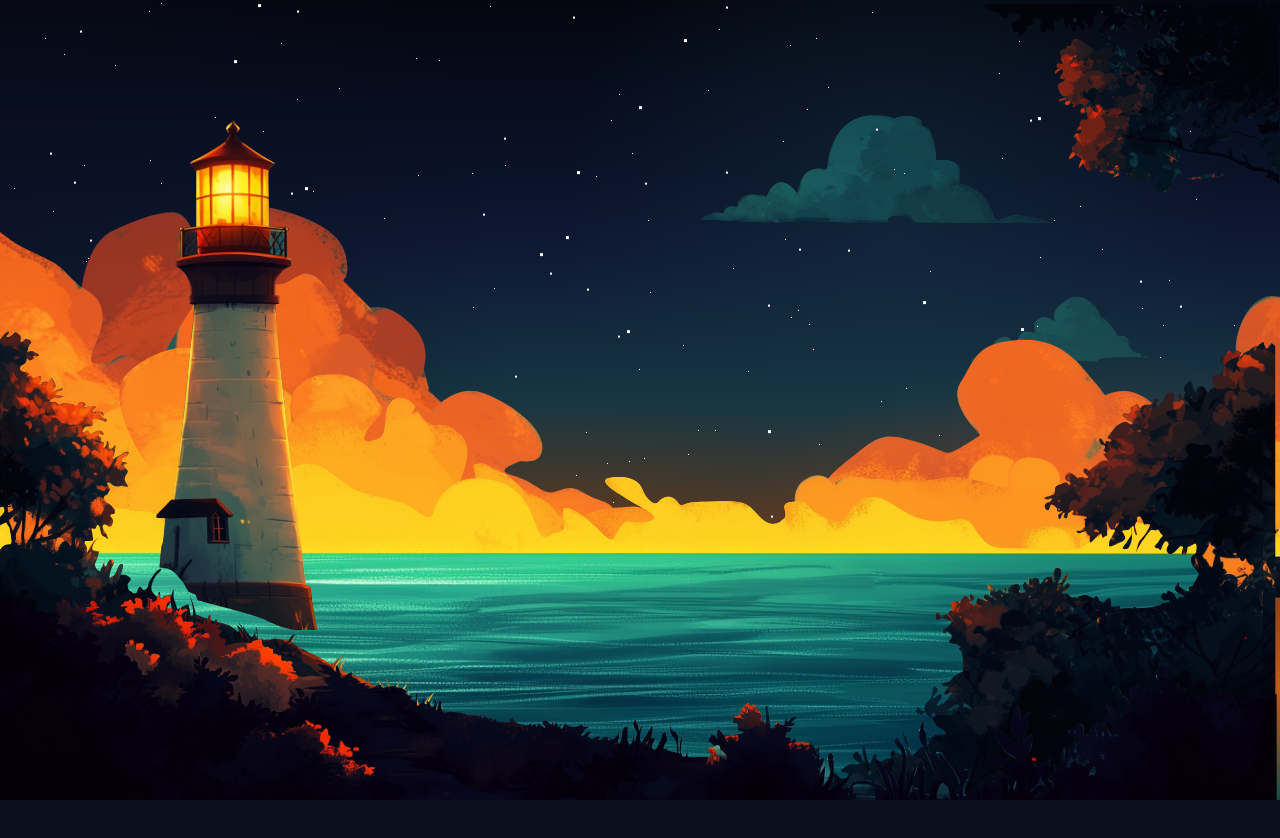
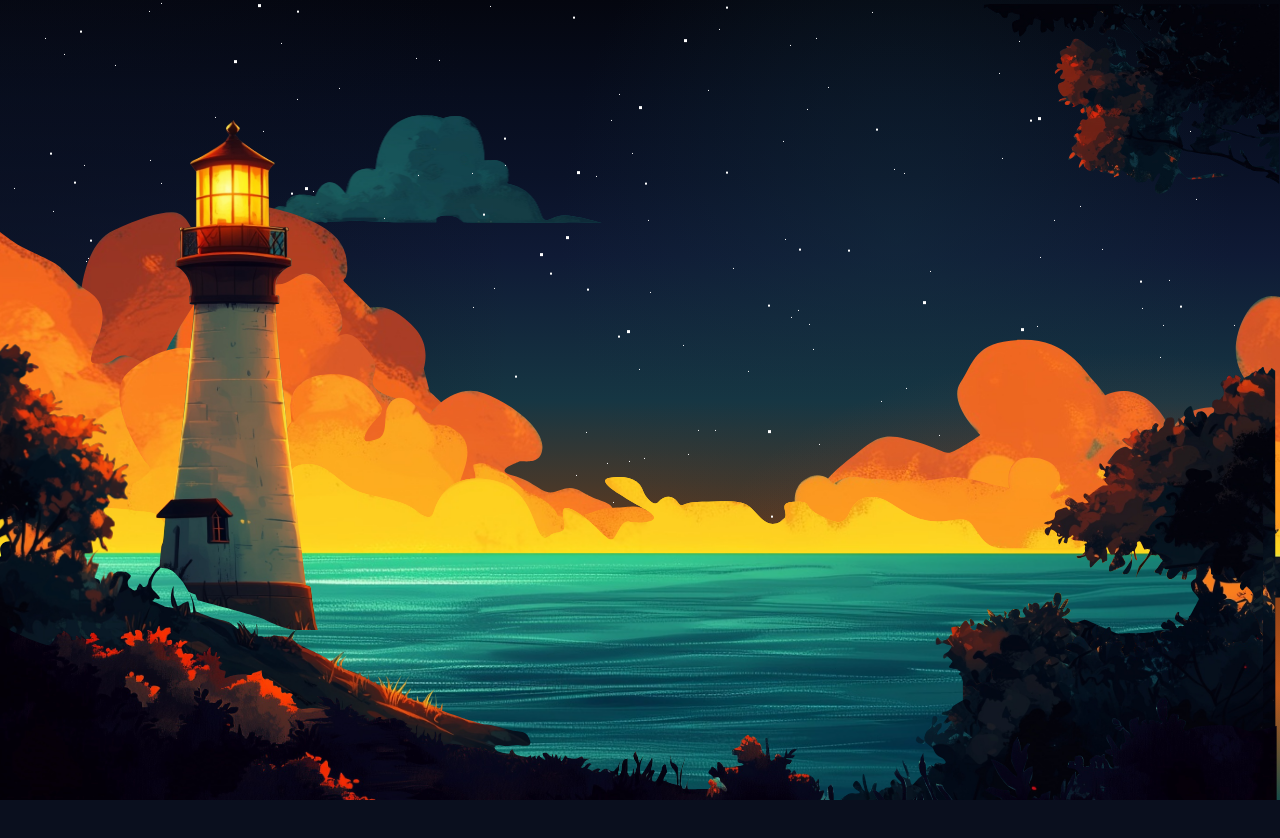
Before and after one commit to Aeyis/faro-portfolio, a Next.js app: page / in a window 1280 px wide. Shown: the top 838 px of the page. Built offline with nearby package versions, Linux system fonts and the light colour scheme.

Commit message:
feat: hero section — cloud animations, wind & wave effects

```diff
--- a/app/animations.css
+++ b/app/animations.css
@@ -1,6 +1,28 @@
 /*---------------------------------------------------------
 ANIMATIONS — effets de mouvement
 ---------------------------------------------------------*/
+
+/* Nuages fond — dérive droite vers gauche en boucle */
+/* Ajuste ces 3 variables pour contrôler le comportement */
+:root {
+  --cloud-start:  110vw;   /* ligne de départ  (droite, hors écran) */
+  --cloud-end:   -110vw;   /* ligne d'arrivée  (gauche, hors écran) */
+}
+
+@keyframes cloud-drift {
+  from { transform: translateX(var(--cloud-start)); }
+  to   { transform: translateX(var(--cloud-end)); }
+}
+
+.cloud-drift-1 {
+  animation: cloud-drift 60s linear infinite;
+  animation-delay: 0s;
+}
+
+.cloud-drift-2 {
+  animation: cloud-drift 80s linear infinite;
+  animation-delay: -40s;
+}
 
 /* Vague mer - gauche/droite */
 @keyframes sea-sway {
@@ -12,3 +34,14 @@ ANIMATIONS — effets de mouvement
 .sea-sway {
   animation: sea-sway 22s linear infinite;
 }
+/* vent - anim */
+@keyframes tree-sway {
+  0%   { transform: skewX(0deg)    rotate(0deg);    animation-timing-function: ease-in-out; }
+  40%  { transform: skewX(0.3deg)   rotate(0.2deg);  animation-timing-function: ease-in-out; }
+  60%  { transform: skewX(-0.15deg) rotate(-0.1deg); animation-timing-function: ease-in-out; }
+  100% { transform: skewX(0deg)    rotate(0deg); }
+}
+.tree-sway {
+  transform-origin: bottom center;
+  animation: tree-sway 8s ease-in-out infinite;
+}
--- a/components/hero/HeroSection.tsx
+++ b/components/hero/HeroSection.tsx
@@ -42,11 +42,15 @@ export default function HeroSection() {
         </div>
 
         {/* COUCHE 2 — Nuages de fond */}
-        <div ref={bgCloud1Ref} style={{ ...figmaToCSS(HERO_LAYERS.backgroundCloud1), zIndex: -2 }}>
-          <Image src="/assets/hero/background_cloud_1.svg" alt="" fill />
+        <div ref={bgCloud1Ref} style={{ ...figmaToCSS(HERO_LAYERS.backgroundCloud1), left: 0, zIndex: -2 }}>
+          <div className="cloud-drift-1" style={{ position: "absolute", inset: 0 }}>
+            <Image src="/assets/hero/background_cloud_1.svg" alt="" fill />
+          </div>
         </div>
-        <div ref={bgCloud2Ref} style={{ ...figmaToCSS(HERO_LAYERS.backgroundCloud2), zIndex: -3 }}>
-          <Image src="/assets/hero/background_cloud_2.svg" alt="" fill />
+        <div ref={bgCloud2Ref} style={{ ...figmaToCSS(HERO_LAYERS.backgroundCloud2), left: 0, zIndex: -3 }}>
+          <div className="cloud-drift-2" style={{ position: "absolute", inset: 0 }}>
+            <Image src="/assets/hero/background_cloud_2.svg" alt="" fill />
+          </div>
         </div>
 
         {/* COUCHE 3 — Nuages avant */}
@@ -73,7 +77,7 @@ export default function HeroSection() {
         {/* COUCHE 5 — Sol */}
         <div ref={groundRef} style={{
           position: "absolute",
-          bottom: "0.5vw",
+          bottom: "0.7vw",
           left: "-2vw",
           width: "100vw",
           height: "55vw",
@@ -90,13 +94,15 @@ export default function HeroSection() {
         {/* COUCHE 7 — Végétation gauche */}
         <div ref={treesLeftRef} style={{
           position: "absolute",
-          bottom: "-10vw",
+          bottom: "-11vw",
           left: "-0.5vw",
           width: "83.44vw",
           height: "71.46vw",
           zIndex: 7,
         }}>
-          <Image src="/assets/hero/trees_left.svg" alt="" fill />
+          <div className="tree-sway" style={{ position: "absolute", inset: 0 }}>
+            <Image src="/assets/hero/trees_left.svg" alt="" fill />
+          </div>
         </div>
 
         {/* COUCHE 8 — Ombres arbres */}
@@ -112,7 +118,7 @@ export default function HeroSection() {
         </div>
         <div ref={treeShadow2Ref} style={{
           position: "absolute",
-          bottom: 25,
+          bottom: "0vw",
           right: "-10vw",
           width: "70.1vw",
           height: "33.85vw",
@@ -122,7 +128,7 @@ export default function HeroSection() {
         </div>
         <div ref={treeShadow3Ref} style={{
           position: "absolute",
-          bottom: 3,
+          bottom: "-2vw",
           right: 0,
           width: "95vw",
           height: "52vw",
@@ -146,7 +152,7 @@ export default function HeroSection() {
         {/* COUCHE 10 — Premier plan */}
         <div ref={treeFrontRef} style={{
           position: "absolute",
-          bottom: "-4vw",
+          bottom: "-6.5vw",
           left: 0,
           width: "100%",
           height: "22.3vw",
--- a/hooks/useHeroParallax.ts
+++ b/hooks/useHeroParallax.ts
@@ -49,10 +49,10 @@ export function useHeroParallax() {
     move(starsRef,       PARALLAX_SPEEDS.stars);
     move(bgCloud1Ref,    PARALLAX_SPEEDS.backgroundClouds);
     move(bgCloud2Ref,    PARALLAX_SPEEDS.backgroundClouds);
-    move(cloud1Ref,      PARALLAX_SPEEDS.clouds);
-    move(cloud2Ref,      PARALLAX_SPEEDS.clouds);
-    move(cloud3Ref,      PARALLAX_SPEEDS.clouds);
-    move(cloud4Ref,      PARALLAX_SPEEDS.clouds);
+    move(cloud1Ref,      PARALLAX_SPEEDS.cloud1);
+    move(cloud2Ref,      PARALLAX_SPEEDS.cloud2);
+    move(cloud3Ref,      PARALLAX_SPEEDS.cloud3);
+    move(cloud4Ref,      PARALLAX_SPEEDS.cloud4);
     move(seaRef,         PARALLAX_SPEEDS.sea);
     move(groundRef,      PARALLAX_SPEEDS.ground);
     move(faroRef,        PARALLAX_SPEEDS.faro);
--- a/lib/constants.ts
+++ b/lib/constants.ts
@@ -24,8 +24,11 @@ export const SECTION_HEIGHTS = {
 // --------------------------------------------------------- //
 export const PARALLAX_SPEEDS = {
     stars: 0.05,
-    backgroundClouds: 0.1,
-    clouds: 0.2,
+    backgroundClouds: 0.08,
+    cloud4: 0.13,
+    cloud3: 0.17,
+    cloud2: 0.22,
+    cloud1: 0.28,
     sea: 0.4,
     ground: 0.5,
     faro: 0.5,
```
